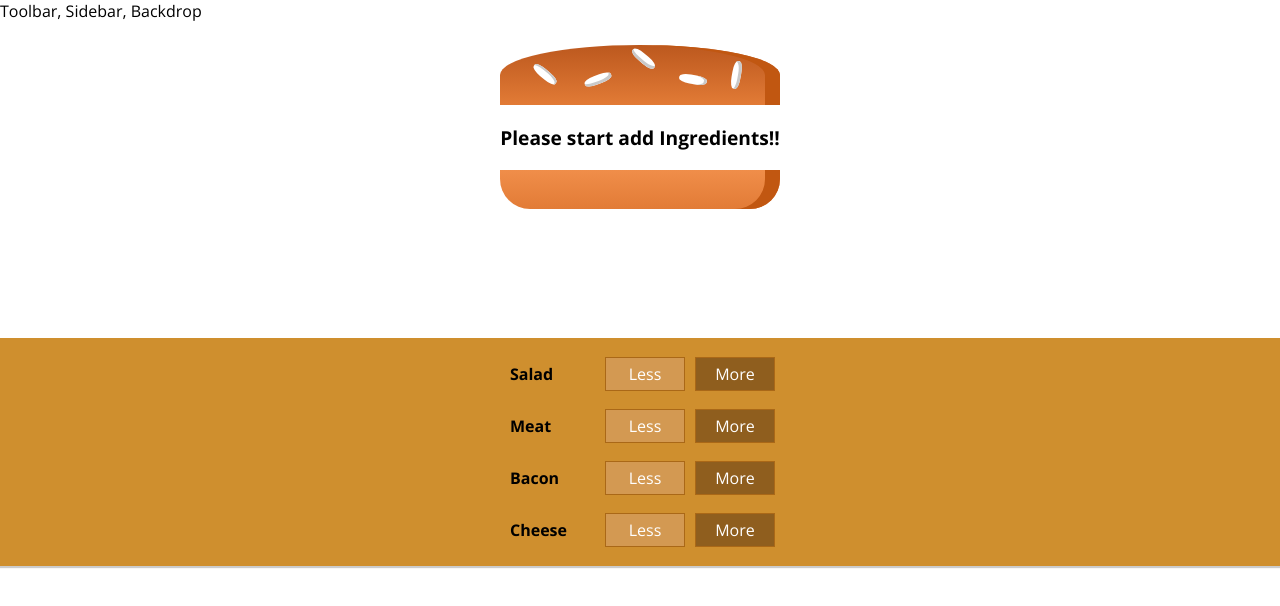
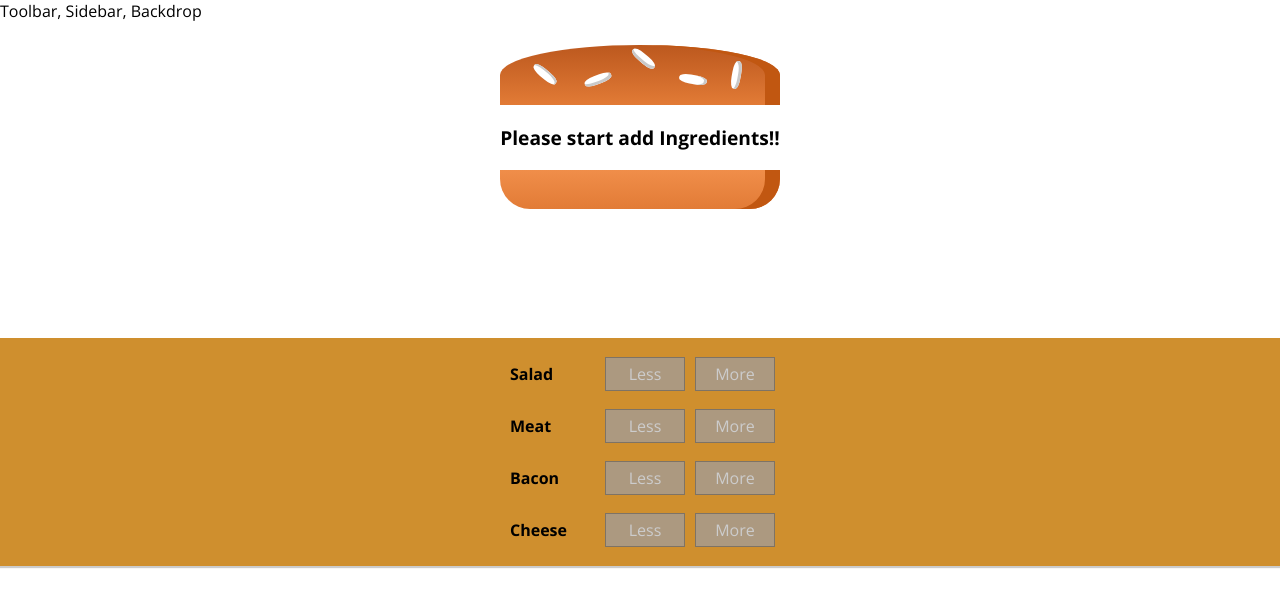
Before and after one commit to vani1992-seelam/Food-Blogg, a React app in the folder burger-builder/: page / in a window 1280 px wide. Shown: the top 606 px of the page. Built offline with nearby package versions, Linux system fonts and the light colour scheme.

Commit message:
disabbling the buttons when no ingredients been added

```diff
--- a/burger-builder/src/components/Burger/BuildControls/BuildControl/BuildControl.js
+++ b/burger-builder/src/components/Burger/BuildControls/BuildControl/BuildControl.js
@@ -3,10 +3,18 @@
 const buildControl = props => (
   <div className={classes.BuildControl}>
     <div className={classes.Label}>{props.label}</div>
-    <button className={classes.Less} onClick={props.removed}>
+    <button
+      className={classes.Less}
+      onClick={props.removed}
+      disabled={props.disabled}
+    >
       Less
     </button>
-    <button className={classes.More} onClick={props.added}>
+    <button
+      className={classes.More}
+      onClick={props.added}
+      disabled={props.disabled}
+    >
       More
     </button>
   </div>
--- a/burger-builder/src/components/Burger/BuildControls/BuildControls.js
+++ b/burger-builder/src/components/Burger/BuildControls/BuildControls.js
@@ -16,6 +16,7 @@
         label={ctrl.label}
         added={() => props.ingredientAdded(ctrl.type)}
         removed={() => props.ingredientRemoved(ctrl.type)}
+        disabled={props.disabled[ctrl.type]}
       />
     ))}
   </div>
--- a/burger-builder/src/containers/BurgerBuilder/BurgerBuilder.js
+++ b/burger-builder/src/containers/BurgerBuilder/BurgerBuilder.js
@@ -47,12 +47,19 @@
     this.setState({ totalprice: newPrice, ingredients: updatedIngredients });
   };
   render() {
+    const disabledInfo = {
+      ...this.state.ingredients
+    };
+    for (let key in disabledInfo) {
+      disabledInfo[key] = disabledInfo[key] <= 0;
+    }
     return (
       <Aux>
         <Burger ingredients={this.state.ingredients} />
         <BuildControls
           ingredientAdded={this.addIngredientHandler}
           ingredientRemoved={this.removeIngredientHandler}
+          disabled={disabledInfo}
         />
       </Aux>
     );
```
